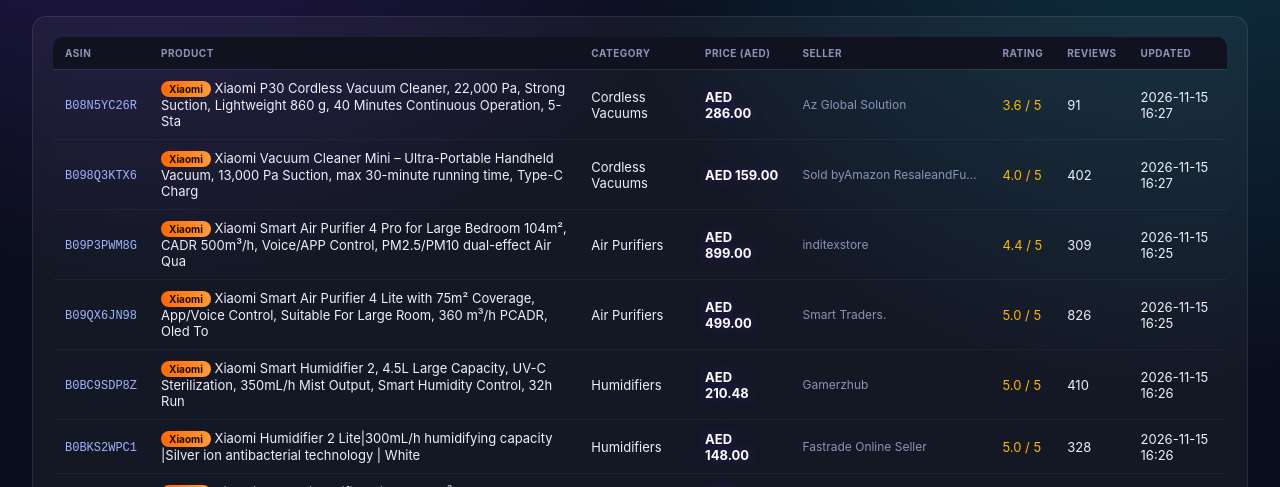
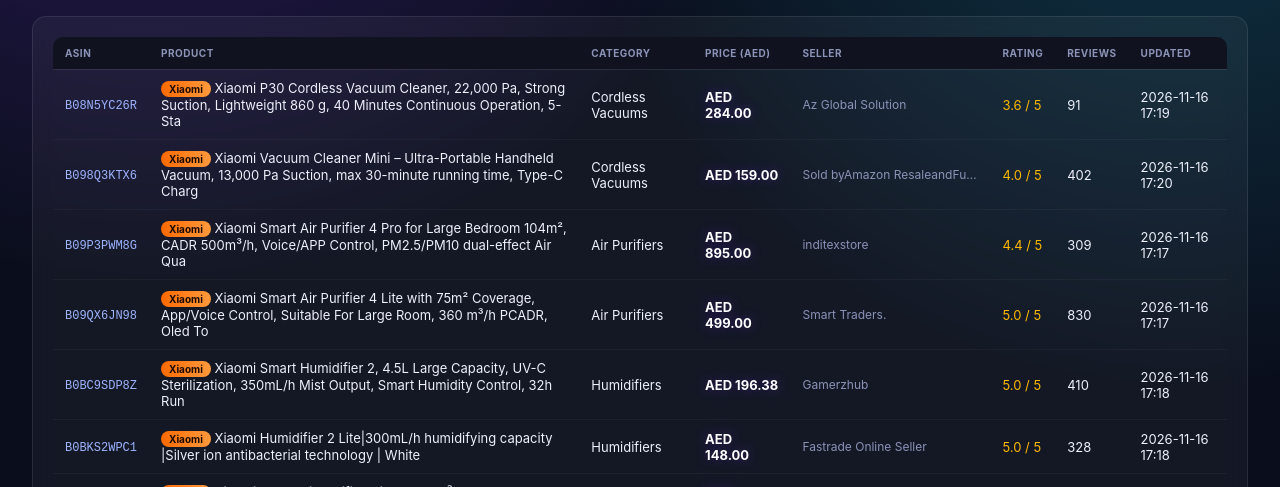
Before and after one commit to FranklinYJJJ/uae-aiot-price-tracker, a plain HTML site: page index.html in a window 1280 px wide. Shown: the part 313-800 px from the top of the page. Drawn offline with Linux system fonts and the light colour scheme.

Commit message:
Daily price update: 2026-11-16 17:20 UAE

```diff
--- a/index.html
+++ b/index.html
@@ -111,11 +111,11 @@ const ALL_PRODUCTS = [
 "product_url": "https://www.amazon.ae/dp/B0FQ6ZQNCH",
 "product_name": "Xiaomi Robot Vacuum S40 – Smart Laser Navigation Robot Mop, Powerful 10000 Pa Suction for Pet Hair, Carpets &amp; Hard F",
 "category": "Robot Vacuums",
-"lowest_price": 539.0,
+"lowest_price": 629.0,
 "seller": "RJ Electric Store",
 "rating": 3.8,
 "review_count": 15,
-"last_updated": "2026-11-10 17:11"
+"last_updated": "2026-11-16 17:17"
 },
 {
 "asin": "B0F4X6QFSD",
@@ -127,8 +127,8 @@ const ALL_PRODUCTS = [
 "lowest_price": 818.0,
 "seller": "VYNTRA",
 "rating": 4.4,
-"review_count": 146,
-"last_updated": "2026-11-14 15:53"
+"review_count": 147,
+"last_updated": "2026-11-16 17:17"
 },
 {
 "asin": "B0FD9CXF2W",
@@ -137,11 +137,11 @@ const ALL_PRODUCTS = [
 "product_url": "https://www.amazon.ae/dp/B0FD9CXF2W",
 "product_name": "Xiaomi Robot Vacuum S40 Pro – 15,000Pa Suction, Dual-Extending Arms, LDS Navigation, Smart Carpet Detection, App Control",
 "category": "Robot Vacuums",
-"lowest_price": 929.58,
+"lowest_price": 899.0,
 "seller": "Sold byAmazon ResaleandFulfilled by Amazon.",
 "rating": 3.1,
-"review_count": 428,
-"last_updated": "2026-11-14 15:53"
+"review_count": 433,
+"last_updated": "2026-11-16 17:17"
 },
 {
 "asin": "B0CFM5NYMM",
@@ -150,11 +150,11 @@ const ALL_PRODUCTS = [
 "product_url": "https://www.amazon.ae/dp/B0CFM5NYMM",
 "product_name": "Xiaomi Robot Vacuum 5 – 20000Pa Powerful Suction, Lifting LDS for Low Furniture, Anti-Tangle, Smart Floor Cleaning, All-",
 "category": "Robot Vacuums",
-"lowest_price": 1980.0,
+"lowest_price": 1945.0,
 "seller": "MubiRal Tech",
 "rating": 3.0,
 "review_count": 20,
-"last_updated": "2026-11-14 15:54"
+"last_updated": "2026-11-16 17:17"
 },
 {
 "asin": "B0FDW2MXC1",
@@ -167,7 +167,7 @@ const ALL_PRODUCTS = [
 "seller": "EVERKING LLC",
 "rating": 5.0,
 "review_count": 14,
-"last_updated": "2026-11-15 16:25"
+"last_updated": "2026-11-16 17:17"
 },
 {
 "asin": "B0DST9MN5H",
@@ -176,11 +176,11 @@ const ALL_PRODUCTS = [
 "product_url": "https://www.amazon.ae/dp/B0DST9MN5H",
 "product_name": "Xiaomi Smart Air Purifier 4 Compact for Bedroom, Office, Desktop, with 48m² Coverage, Allergen Removal, 230m³/h PCADR, S",
 "category": "Air Purifiers",
-"lowest_price": 368.0,
-"seller": "Sold byAmazon ResaleandFulfilled by Amazon.",
+"lowest_price": 359.0,
+"seller": "Smart Traders.",
 "rating": 4.4,
 "review_count": 60,
-"last_updated": "2026-11-15 16:25"
+"last_updated": "2026-11-16 17:17"
 },
 {
 "asin": "B0FT3F3GZF",
@@ -189,11 +189,11 @@ const ALL_PRODUCTS = [
 "product_url": "https://www.amazon.ae/dp/B0FT3F3GZF",
 "product_name": "Xiaomi Air Purifier Pets, Pet Area Hair Dander 360 Suction, HEPA, Quiet",
 "category": "Air Purifiers",
-"lowest_price": 368.0,
+"lowest_price": 377.0,
 "seller": "Smart Traders.",
 "rating": 3.9,
 "review_count": 8,
-"last_updated": "2026-11-15 16:25"
+"last_updated": "2026-11-16 17:17"
 },
 {
 "asin": "B09QX6JN98",
@@ -205,8 +205,8 @@ const ALL_PRODUCTS = [
 "lowest_price": 499.0,
 "seller": "Smart Traders.",
 "rating": 5.0,
-"review_count": 826,
-"last_updated": "2026-11-15 16:25"
+"review_count": 830,
+"last_updated": "2026-11-16 17:17"
 },
 {
 "asin": "B0FT35J6HX",
@@ -215,11 +215,11 @@ const ALL_PRODUCTS = [
 "product_url": "https://www.amazon.ae/dp/B0FT35J6HX",
 "product_name": "Xiaomi Smart Air Purifier 6, High CADR 443m³/h, Covers Rooms Up to 87.5m², 5-in-1 HEPA Filtration, Smart App &amp; Voice",
 "category": "Air Purifiers",
-"lowest_price": 689.0,
-"seller": "inditexstore",
+"lowest_price": 685.0,
+"seller": "Sold byAmazon ResaleandFulfilled by Amazon.",
 "rating": 4.0,
 "review_count": 22,
-"last_updated": "2026-11-15 16:25"
+"last_updated": "2026-11-16 17:17"
 },
 {
 "asin": "B09P3PWM8G",
@@ -228,11 +228,11 @@ const ALL_PRODUCTS = [
 "product_url": "https://www.amazon.ae/dp/B09P3PWM8G",
 "product_name": "Xiaomi Smart Air Purifier 4 Pro for Large Bedroom 104m², CADR 500m³/h, Voice/APP Control, PM2.5/PM10 dual-effect Air Qua",
 "category": "Air Purifiers",
-"lowest_price": 899.0,
+"lowest_price": 895.0,
 "seller": "inditexstore",
 "rating": 4.4,
 "review_count": 309,
-"last_updated": "2026-11-15 16:25"
+"last_updated": "2026-11-16 17:17"
 },
 {
 "asin": "B0BS3DCGNJ",
@@ -241,11 +241,11 @@ const ALL_PRODUCTS = [
 "product_url": "https://www.amazon.ae/dp/B0BS3DCGNJ",
 "product_name": "Xiaomi Smart Air Purifier Elite – 600 m³/h CADR, 99.98 % Filter Efficiency, UV‑C &amp; Plasma Sterilization, Ideal for U",
 "category": "Air Purifiers",
-"lowest_price": 1159.0,
+"lowest_price": 1049.0,
 "seller": "inditexstore",
 "rating": 4.4,
 "review_count": 34,
-"last_updated": "2026-11-15 16:26"
+"last_updated": "2026-11-16 17:18"
 },
 {
 "asin": "B0GJS8QGW9",
@@ -258,7 +258,7 @@ const ALL_PRODUCTS = [
 "seller": "inditexstore",
 "rating": 1.0,
 "review_count": 4,
-"last_updated": "2026-11-15 16:26"
+"last_updated": "2026-11-16 17:18"
 },
 {
 "asin": "B0DK98L4RW",
@@ -267,11 +267,11 @@ const ALL_PRODUCTS = [
 "product_url": "https://www.amazon.ae/dp/B0DK98L4RW",
 "product_name": "Xiaomi Air Fryer Essential 6L, 360° Hot Air Circulation, OLED Touchscreen, 40–200°C Adjustable Temperature, 100+ Smart R",
 "category": "Air Fryers",
-"lowest_price": 192.28,
+"lowest_price": 192.1,
 "seller": "Az Global Solution",
 "rating": 3.6,
 "review_count": 8,
-"last_updated": "2026-11-15 16:26"
+"last_updated": "2026-11-16 17:18"
 },
 {
 "asin": "B0FLPT4ZLN",
@@ -280,11 +280,11 @@ const ALL_PRODUCTS = [
 "product_url": "https://www.amazon.ae/dp/B0FLPT4ZLN",
 "product_name": "Xiaomi Air Fryer 6.5L, 1700W Large Capacity Air Fryer, 360° Hot Air Circulation, Low-Oil Healthy Cooking, 7 Preset Progr",
 "category": "Air Fryers",
-"lowest_price": 289.0,
+"lowest_price": 288.0,
 "seller": "inditexstore",
 "rating": 3.6,
 "review_count": null,
-"last_updated": "2026-11-15 16:26"
+"last_updated": "2026-11-16 17:18"
 },
 {
 "asin": "B0FLNPYL2L",
@@ -297,7 +297,7 @@ const ALL_PRODUCTS = [
 "seller": "Sold byAmazon ResaleandFulfilled by Amazon.",
 "rating": 3.6,
 "review_count": null,
-"last_updated": "2026-11-15 16:26"
+"last_updated": "2026-11-16 17:18"
 },
 {
 "asin": "B0FS7WHQ1P",
@@ -310,7 +310,7 @@ const ALL_PRODUCTS = [
 "seller": "Smart Traders.",
 "rating": 3.5,
 "review_count": 7,
-"last_updated": "2026-11-15 16:26"
+"last_updated": "2026-11-16 17:18"
 },
 {
 "asin": "B0GGR3SW65",
@@ -323,7 +323,7 @@ const ALL_PRODUCTS = [
 "seller": "MubiRal Tech",
 "rating": 3.8,
 "review_count": 2,
-"last_updated": "2026-11-15 16:26"
+"last_updated": "2026-11-16 17:18"
 },
 {
 "asin": "B0BKS2WPC1",
@@ -336,7 +336,7 @@ const ALL_PRODUCTS = [
 "seller": "Fastrade Online Seller",
 "rating": 5.0,
 "review_count": 328,
-"last_updated": "2026-11-15 16:26"
+"last_updated": "2026-11-16 17:18"
 },
 {
 "asin": "B0BC9SDP8Z",
@@ -345,11 +345,11 @@ const ALL_PRODUCTS = [
 "product_url": "https://www.amazon.ae/dp/B0BC9SDP8Z",
 "product_name": "Xiaomi Smart Humidifier 2, 4.5L Large Capacity, UV-C Sterilization, 350mL/h Mist Output, Smart Humidity Control, 32h Run",
 "category": "Humidifiers",
-"lowest_price": 210.48,
+"lowest_price": 196.38,
 "seller": "Gamerzhub",
 "rating": 5.0,
 "review_count": 410,
-"last_updated": "2026-11-15 16:26"
+"last_updated": "2026-11-16 17:18"
 },
 {
 "asin": "B0FTNS9F4X",
@@ -362,7 +362,7 @@ const ALL_PRODUCTS = [
 "seller": "inditexstore",
 "rating": 3.6,
 "review_count": 2,
-"last_updated": "2026-11-15 16:26"
+"last_updated": "2026-11-16 17:18"
 },
 {
 "asin": "B0F91YQJ6Y",
@@ -375,7 +375,7 @@ const ALL_PRODUCTS = [
 "seller": "inditexstore",
 "rating": 3.6,
 "review_count": 23,
-"last_updated": "2026-11-15 16:26"
+"last_updated": "2026-11-16 17:18"
 },
 {
 "asin": "B0FR2HZKK3",
@@ -385,10 +385,10 @@ const ALL_PRODUCTS = [
 "product_name": "Xiaomi Smart Standing Air Circulation Fan, 1440m³/h Airflow, 13m Range, 100° Vertical &amp; 120° Horizontal Oscillation,",
 "category": "Fans",
 "lowest_price": 293.0,
-"seller": "inditexstore",
+"seller": "Smart Traders.",
 "rating": 3.6,
 "review_count": 10,
-"last_updated": "2026-11-15 16:27"
+"last_updated": "2026-11-16 17:19"
 },
 {
 "asin": "B0GD72VBVY",
@@ -397,11 +397,11 @@ const ALL_PRODUCTS = [
 "product_url": "https://www.amazon.ae/dp/B0GD72VBVY",
 "product_name": "Xiaomi Smart Dehumidifier, 20L Daily Capacity, Smart Operation, 5 Noise-Reduction Designs",
 "category": "Humidifiers",
-"lowest_price": 1004.79,
+"lowest_price": 994.0,
 "seller": "inditexstore",
 "rating": 2.8,
 "review_count": 10,
-"last_updated": "2026-11-15 16:27"
+"last_updated": "2026-11-16 17:19"
 },
 {
 "asin": "B0DNB9PH2J",
@@ -414,7 +414,7 @@ const ALL_PRODUCTS = [
 "seller": "inditexstore",
 "rating": 3.8,
 "review_count": 16,
-"last_updated": "2026-11-15 16:27"
+"last_updated": "2026-11-16 17:19"
 },
 {
 "asin": "B0D1CHZ98F",
@@ -427,7 +427,7 @@ const ALL_PRODUCTS = [
 "seller": "inditexstore",
 "rating": 4.0,
 "review_count": 1,
-"last_updated": "2026-11-15 16:27"
+"last_updated": "2026-11-16 17:19"
 },
 {
 "asin": "B0G6YR2S18",
@@ -440,7 +440,7 @@ const ALL_PRODUCTS = [
 "seller": "inditexstore",
 "rating": 4.6,
 "review_count": 13,
-"last_updated": "2026-11-15 16:27"
+"last_updated": "2026-11-16 17:19"
 },
 {
 "asin": "B0DNG76GQ7",
@@ -453,7 +453,7 @@ const ALL_PRODUCTS = [
 "seller": "Amazon Resale",
 "rating": 4.0,
 "review_count": 9,
-"last_updated": "2026-11-15 16:27"
+"last_updated": "2026-11-16 17:19"
 },
 {
 "asin": "B0D8LDV7F3",
@@ -466,7 +466,7 @@ const ALL_PRODUCTS = [
 "seller": "inditexstore",
 "rating": 3.6,
 "review_count": 20,
-"last_updated": "2026-11-15 16:27"
+"last_updated": "2026-11-16 17:19"
 },
 {
 "asin": "B0DK6RYVN4",
@@ -475,11 +475,11 @@ const ALL_PRODUCTS = [
 "product_url": "https://www.amazon.ae/dp/B0DK6RYVN4",
 "product_name": "Xiaomi Dust Mite Vacuum Cleaner Pro – Powerful 14kPa Suction, UV Sterilization, HEPA Filtration, Hot air drying, Ideal f",
 "category": "Dust Mite Vacuums",
-"lowest_price": 268.75,
-"seller": "Az Global Solution",
+"lowest_price": 269.0,
+"seller": "inditexstore",
 "rating": 4.4,
 "review_count": 43,
-"last_updated": "2026-11-15 16:27"
+"last_updated": "2026-11-16 17:19"
 },
 {
 "asin": "B08N5YC26R",
@@ -488,11 +488,11 @@ const ALL_PRODUCTS = [
 "product_url": "https://www.amazon.ae/dp/B08N5YC26R",
 "product_name": "Xiaomi P30 Cordless Vacuum Cleaner, 22,000 Pa, Strong Suction, Lightweight 860 g, 40 Minutes Continuous Operation, 5-Sta",
 "category": "Cordless Vacuums",
-"lowest_price": 286.0,
+"lowest_price": 284.0,
 "seller": "Az Global Solution",
 "rating": 3.6,
 "review_count": 91,
-"last_updated": "2026-11-15 16:27"
+"last_updated": "2026-11-16 17:19"
 },
 {
 "asin": "B0G644TS1K",
@@ -504,8 +504,8 @@ const ALL_PRODUCTS = [
 "lowest_price": 999.0,
 "seller": "inditexstore",
 "rating": 3.1,
-"review_count": 6,
-"last_updated": "2026-11-15 16:27"
+"review_count": 7,
+"last_updated": "2026-11-16 17:19"
 },
 {
 "asin": "B0D8LJ81NK",
@@ -518,7 +518,7 @@ const ALL_PRODUCTS = [
 "seller": "Gamerzhub",
 "rating": 4.0,
 "review_count": 62,
-"last_updated": "2026-11-15 16:27"
+"last_updated": "2026-11-16 17:19"
 },
 {
 "asin": "B098Q3KTX6",
@@ -531,7 +531,7 @@ const ALL_PRODUCTS = [
 "seller": "Sold byAmazon ResaleandFulfilled by Amazon.",
 "rating": 4.0,
 "review_count": 402,
-"last_updated": "2026-11-15 16:27"
+"last_updated": "2026-11-16 17:20"
 },
 {
 "asin": "B0DHS9X9YN",
@@ -540,11 +540,11 @@ const ALL_PRODUCTS = [
 "product_url": "https://www.amazon.ae/dp/B0DHS9X9YN",
 "product_name": "Xiaomi Vacuum Cleaner G20 – 150AW Powerful Suction, 60-min Runtime, LED Floor Brush, 12-Cyclone Filtration, 99.9% Dust R",
 "category": "Cordless Vacuums",
-"lowest_price": 286.0,
+"lowest_price": 284.0,
 "seller": "Amazon Resale",
 "rating": 3.4,
 "review_count": 36,
-"last_updated": "2026-11-15 16:28"
+"last_updated": "2026-11-16 17:20"
 },
 {
 "asin": "B0DJMHC6QQ",
@@ -557,7 +557,7 @@ const ALL_PRODUCTS = [
 "seller": "MubiRal Tech",
 "rating": 3.1,
 "review_count": 20,
-"last_updated": "2026-11-15 16:28"
+"last_updated": "2026-11-16 17:20"
 },
 {
 "asin": "B0FY73F3CD",
@@ -566,11 +566,11 @@ const ALL_PRODUCTS = [
 "product_url": "https://www.amazon.ae/dp/B0FY73F3CD",
 "product_name": "Xiaomi Vacuum Cleaner G30 Max, Cordless Stick Vacuum Cleaner with Smart Auto Suction, Up to 280AW Suction Power, LED Dis",
 "category": "Cordless Vacuums",
-"lowest_price": 286.0,
+"lowest_price": 284.0,
 "seller": "Amazon.ae",
 "rating": 4.0,
 "review_count": 1,
-"last_updated": "2026-11-15 16:28"
+"last_updated": "2026-11-16 17:20"
 }
 ];
 let sortKey='asin',sortAsc=true;
```
